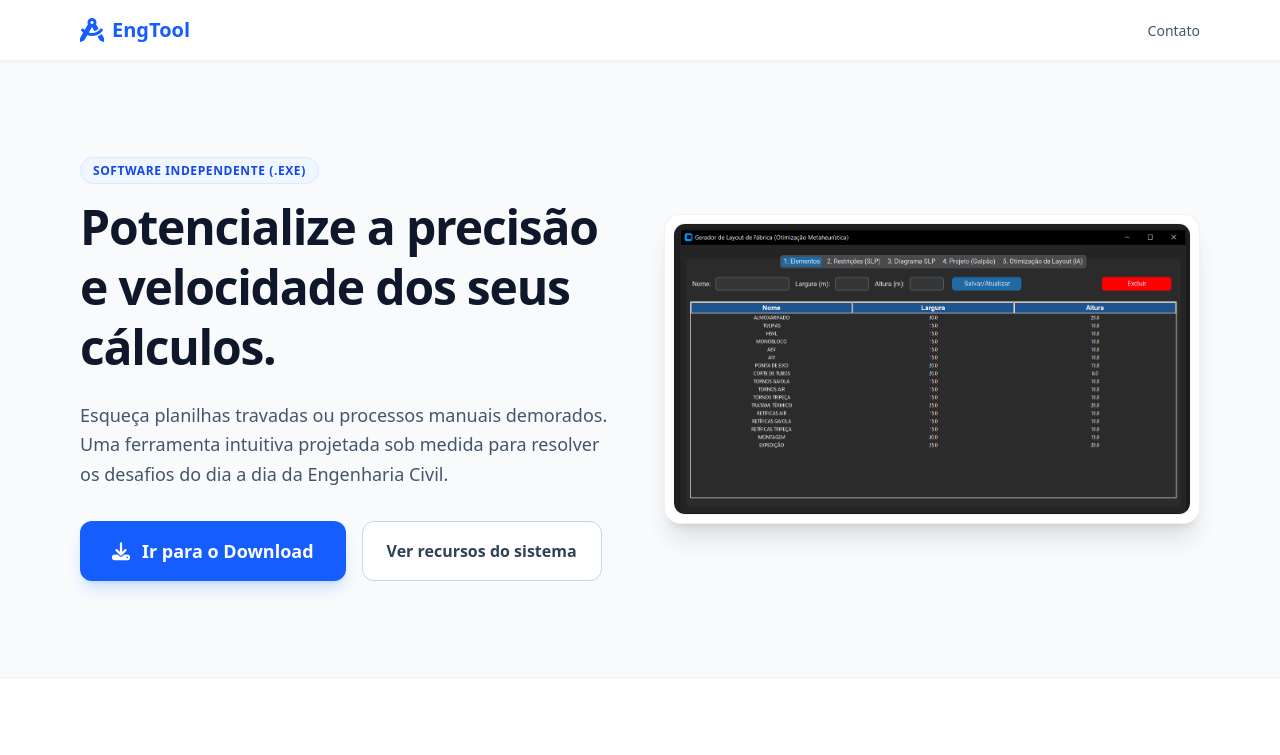
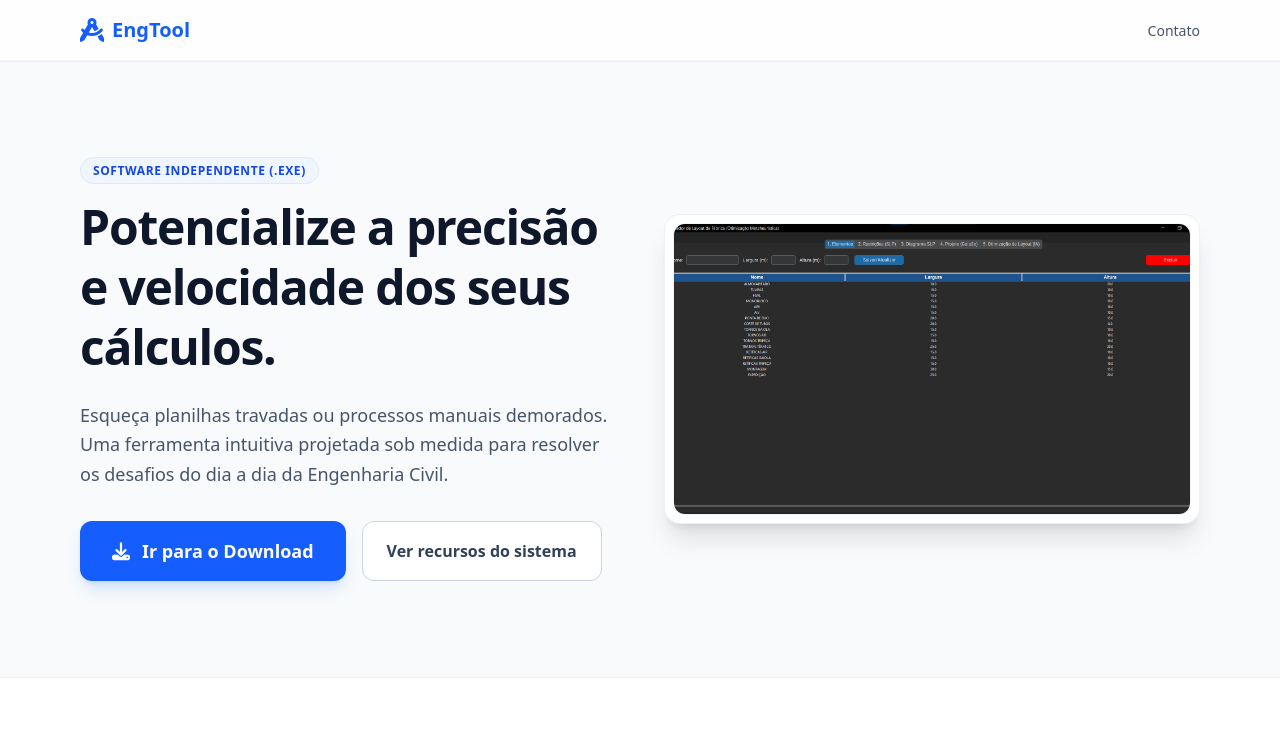
Before and after one commit to brunoguns17/FerramentaSLP, a website: page index.html in a window 1280 px wide. Shown: the top 755 px of the page. Drawn offline with nearby package versions, Linux system fonts and the light colour scheme.

Commit message:
adicionando a pasta assets

```diff
--- a/index.html
+++ b/index.html
@@ -47,7 +47,7 @@
         </div>
 
         <div class="bg-white p-2 rounded-2xl shadow-xl border border-slate-200/60">
-            <img src="Captura de tela 2026-05-20 164019.png" alt="Interface do Software EngTool" onclick="expandirImagem(this)" class="w-full rounded-xl object-cover aspect-video border border-slate-100 block cursor-zoom-in hover:opacity-95 transition-all">
+            <img src="assets/software.png" alt="Interface do Software EngTool" onclick="expandirImagem(this)" class="w-full rounded-xl object-cover aspect-video border border-slate-100 block cursor-zoom-in hover:opacity-95 transition-all">
         </div>
     </header>
 
@@ -97,7 +97,6 @@
                 </h3>
                 <p class="text-xs text-slate-400 mb-6">Versão de Lançamento Oficial</p>
 
-                <!-- O link do Google Drive foi inserido aqui -->
                 <a href="https://drive.google.com/file/d/1-wWGEu8RK9W-i3ViA9UfGNV3l2DRrr1M/view?usp=sharing" target="_blank" class="w-full block bg-blue-600 hover:bg-blue-700 text-white font-bold py-4 rounded-xl transition-all shadow-xl shadow-blue-600/30 mb-4 text-center">
                     <i class="fa-solid fa-file-arrow-down mr-2 animate-bounce"></i> Baixar Utilitário
                 </a>
```
Also changed, not shown: Captura de tela 2026-05-20 164019.png (deleted), assets/software.png (renamed from ferramentaSPL-img.png).
